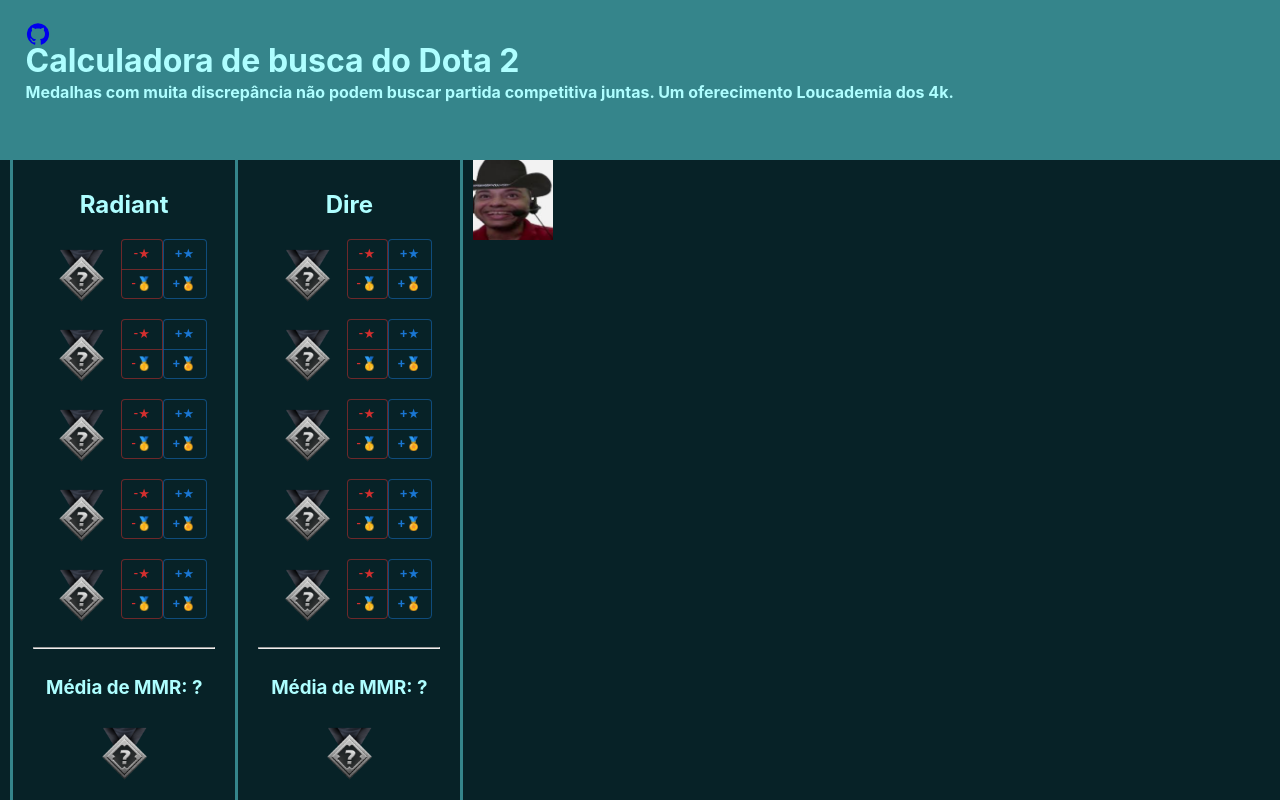
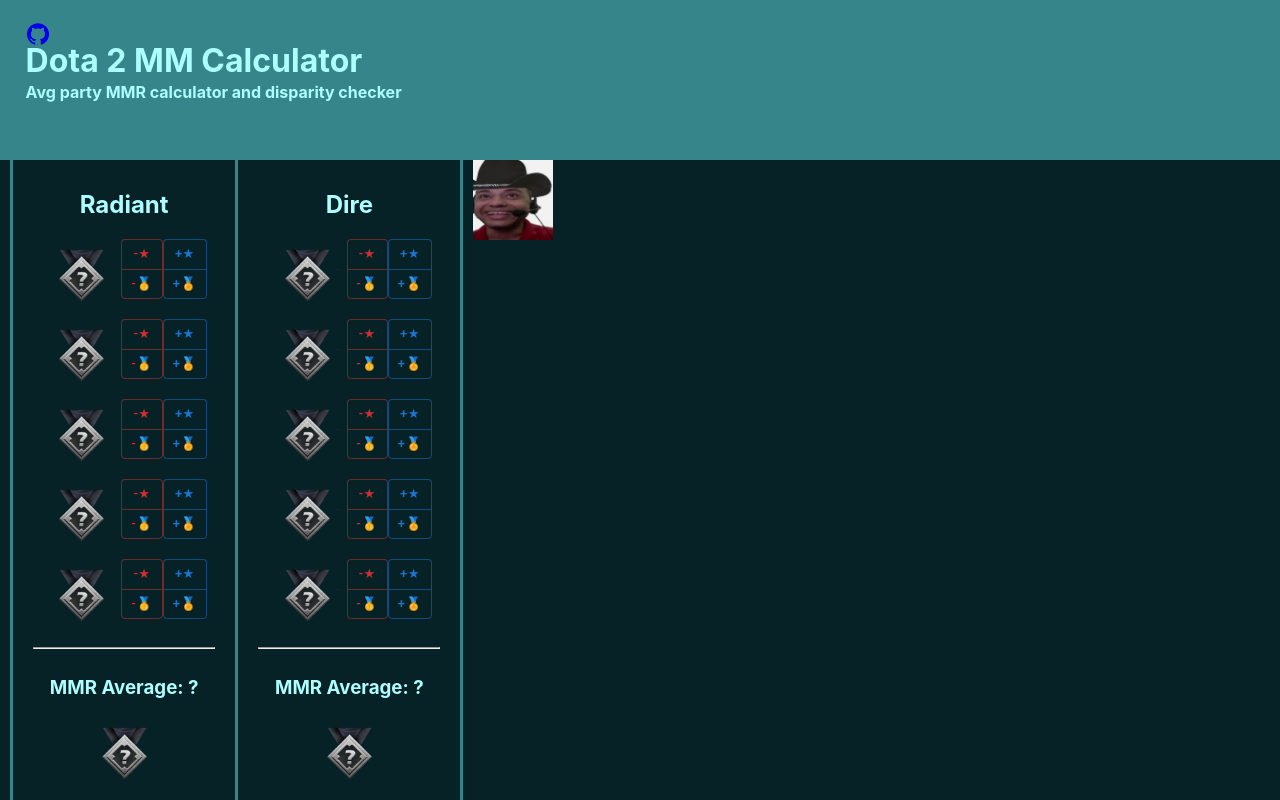
Before and after one commit to brunofleal/d2checker, a React (Create React App) app: page / in a window 1280 px wide. Built offline with nearby package versions, Linux system fonts and the light colour scheme.

Commit message:
Switch default supported language

```diff
--- /dev/null
+++ b/src/resources/strings/english.js
@@ -0,0 +1,19 @@
+
+const english = {
+    lang:'en',
+    texts: {
+        avgMMR:"MMR Average",
+        pagetitle:"Dota 2 MM Calculator",
+        pageDescription:"Avg party MMR calculator and disparity checker",
+        problems:"Conflicts",
+        tooltipsTexts: {
+            immortal:"These two medals cant queue together. Immortal can only queue with Divine+",
+            unsureMMRDiff:"These two medals may queue together, depending on MMR difference",
+            sureMMRDiff:"These two medals cant queue due to MMR difference."
+        }
+
+    }
+
+}
+
+export default english;
--- a/src/resources/strings/strings.js
+++ b/src/resources/strings/strings.js
@@ -1,5 +1,6 @@
 import portugues from './portugues'
+import english from './english';
 
-const strings = portugues; // TODO: Add support to other languages
+const strings = english; // TODO: Add support to other languages
 
 export default strings;
```
